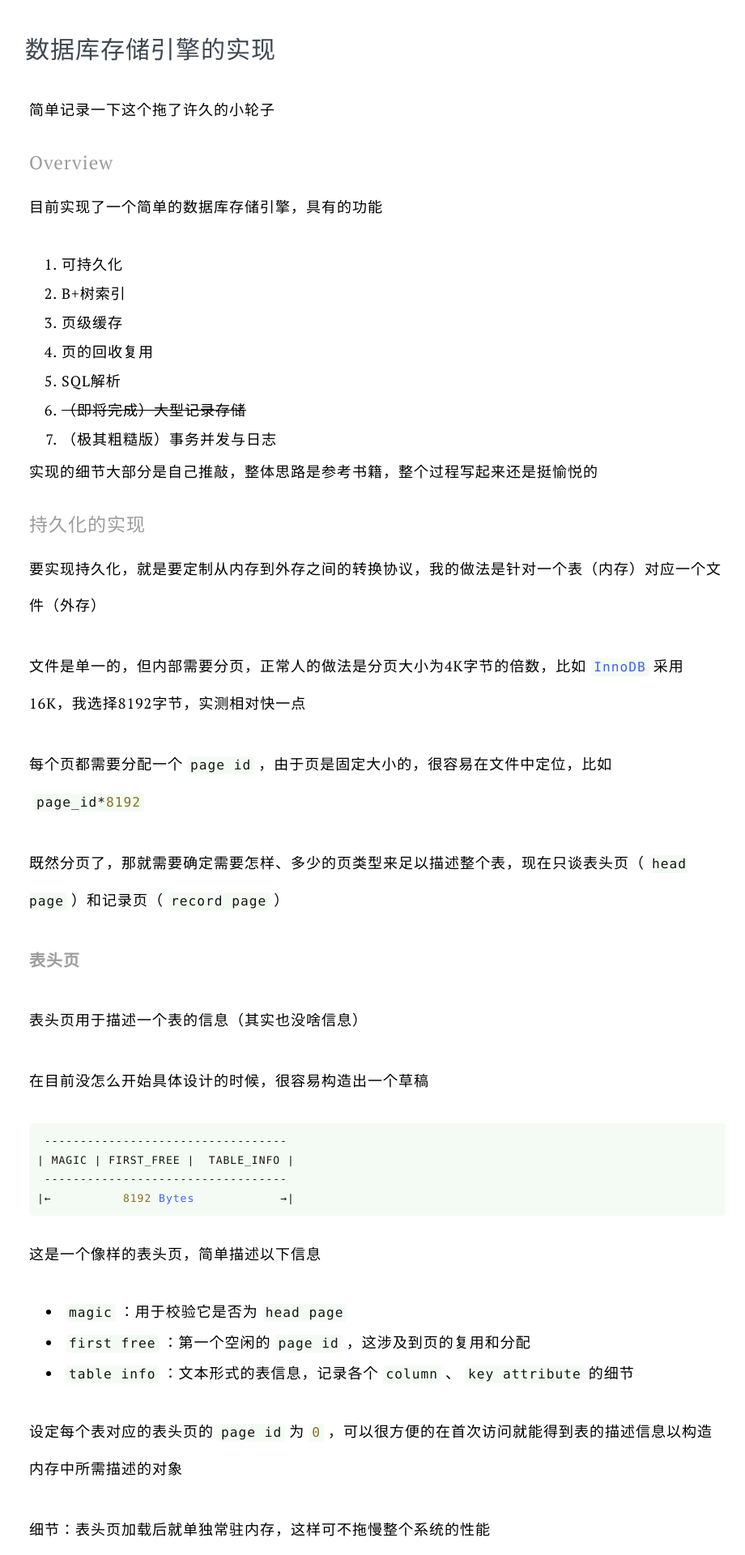
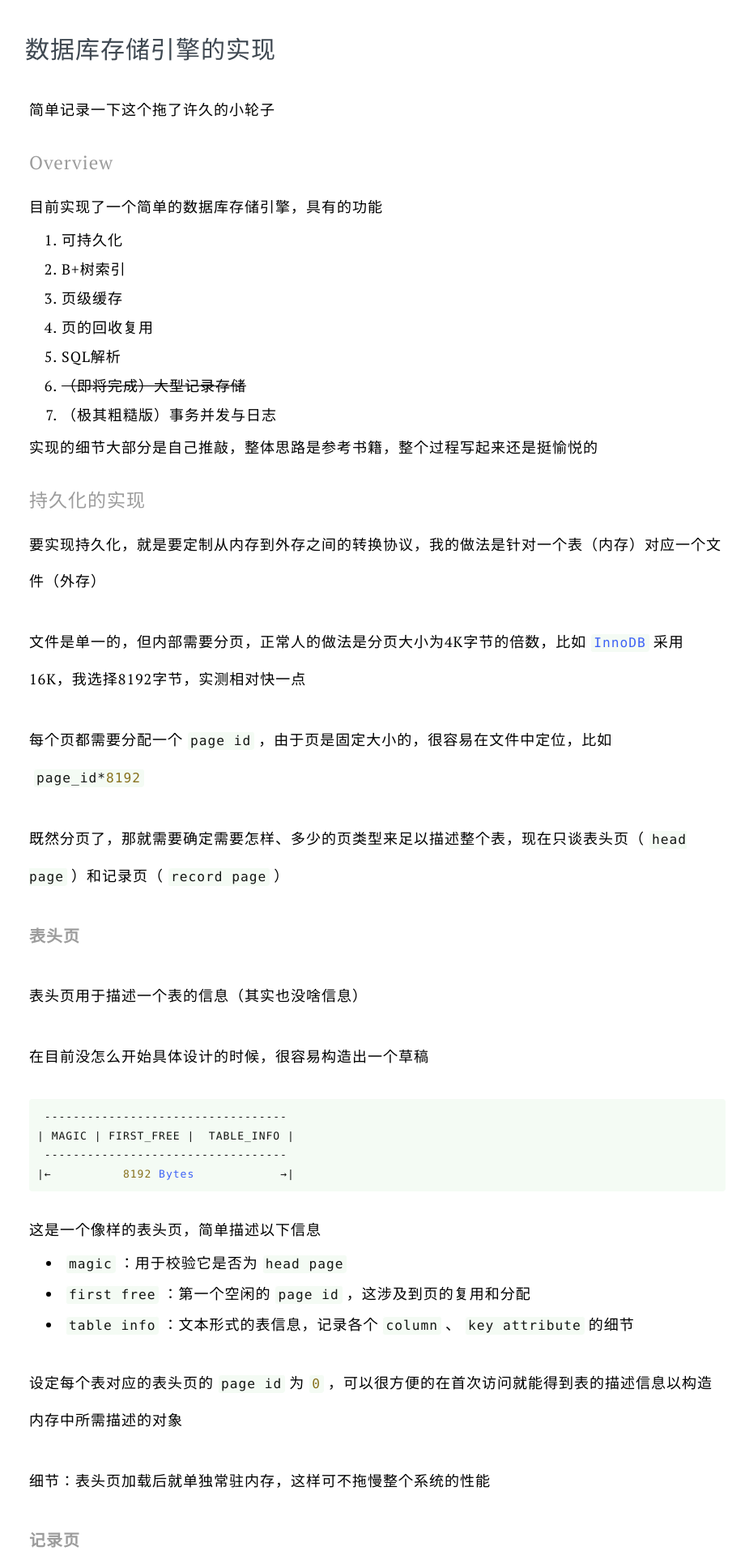
Before and after one commit to Caturra000/Caturra000.github.io, a Jekyll site: the page built from _posts/2020/2020-03-30-database-storage-engine.md, in a window 1280 px wide. Shown: the top 1920 px of the page at 81% size, without its empty margins (174-1094 px from the left). Built offline with Jekyll 4.4.1, drawn with Linux system fonts in a browser that asks for light colours.

Commit message:
update style: list and table

```diff
--- a/style/style.css
+++ b/style/style.css
@@ -268,14 +268,22 @@
   margin-bottom: 30px;
 }
 
-.content ul,li {
+.content li {
   /* list-style: initial; */
+  margin-bottom: 0px;
+  line-height: 2em;
+}
+
+.content ul {
+  /* list-style: initial; */
+  margin-top: -30px;
   margin-bottom: 0px;
   line-height: 2em;
 }
 
 .content ol {
   /* list-style: decimal; */
+  margin-top: -30px;
   margin-bottom: 0px;
   line-height: 2em;
 }
@@ -403,16 +411,35 @@
 /* table */
 
 .content table {
-  margin-bottom: 25px;
-  width: 100%;
+	border-collapse: collapse;
+	margin: 0 0 1.5em;
+	width: 100%;
 }
 
-.content table thead {
-  border-bottom: 2px solid #ecf0f1;
+.content thead th {
+	border-bottom: 2px solid #bbb;
+	padding-bottom: 0.5em;
 }
 
-.content table thead tr th:first-child {
-  width: 250px;
+.content th {
+	padding: 0.4em;
+	text-align: left;
+}
+
+.content tr {
+	border-bottom: 1px solid #eee;
+}
+
+.content td {
+	padding: 0.4em;
+}
+
+.content th:first-child, td:first-child {
+	padding-left: 0;
+}
+
+.content th:last-child, td:last-child {
+	padding-right: 0;
 }
 
 .justtitle a:hover {
```
